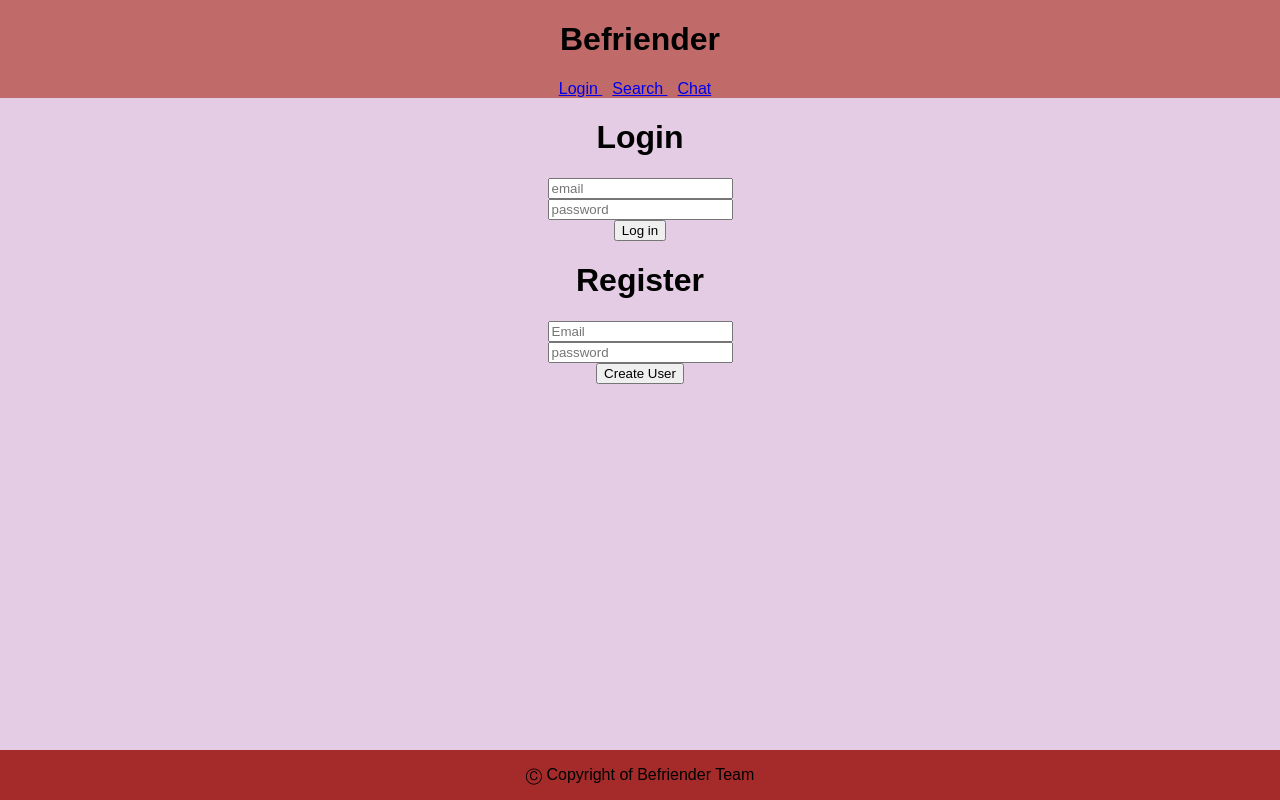
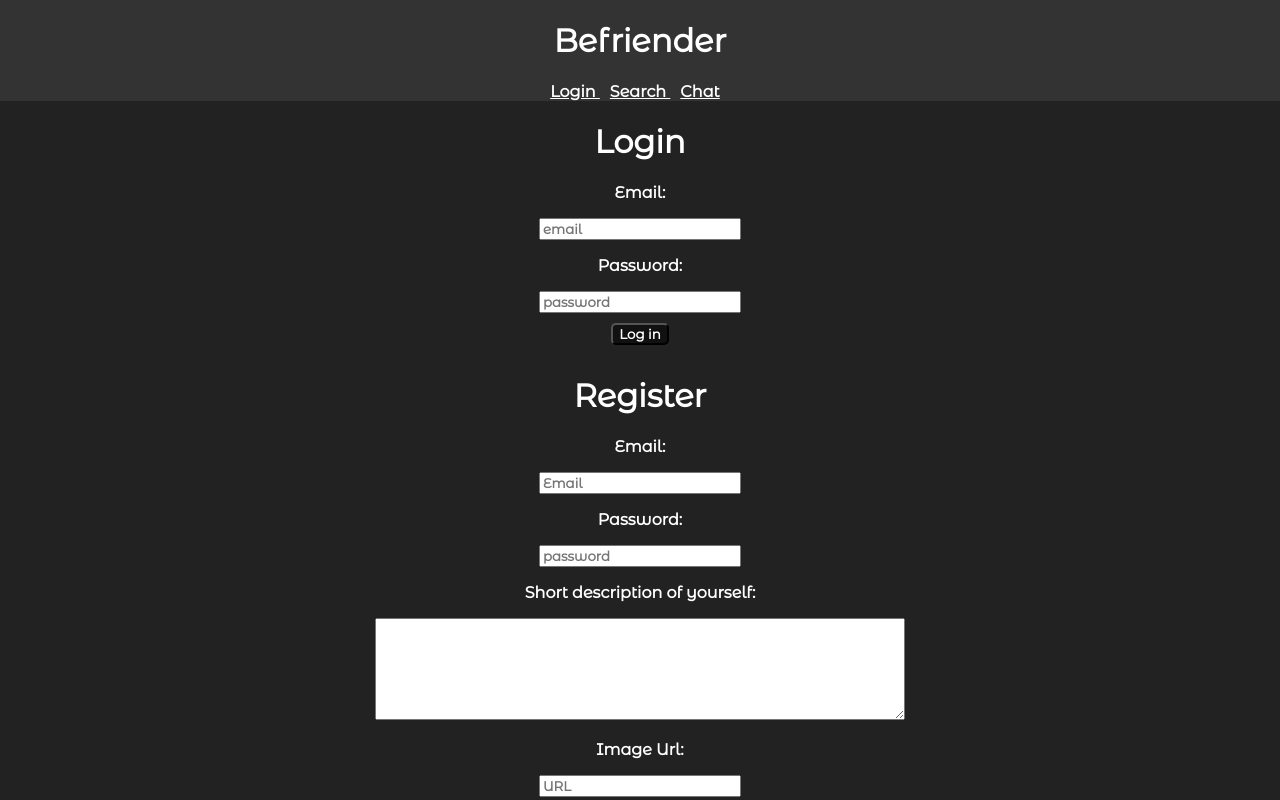
Before and after one commit to vheijl/Befriender, a React (Create React App) app in the folder frontend/befriender/: page / in a window 1280 px wide. Shown: the top 800 px of the page. Built offline with nearby package versions, Linux system fonts and the light colour scheme.

Commit message:
Dark theme css styling

```diff
--- a/frontend/befriender/public/index.html
+++ b/frontend/befriender/public/index.html
@@ -3,6 +3,9 @@
   <head>
     <meta charset="utf-8" />
     <link rel="icon" href="%PUBLIC_URL%/favicon.ico" />
+
+    <!-- Google Fonts-->
+    <link href="https://fonts.googleapis.com/css?family=Montserrat+Alternates&display=swap" rel="stylesheet">
 
     <link rel="stylesheet" href="https://unpkg.com/leaflet@1.5.1/dist/leaflet.css"/>
 
--- a/frontend/befriender/src/App.css
+++ b/frontend/befriender/src/App.css
@@ -1,38 +1,25 @@
 *{
-    font-family: sans-serif;
+    font-family: 'Montserrat Alternates', sans-serif;;
+    font-weight: bold;
+    color:#FFF;
+
 }
 
-h1,h3 {
+input, textarea {
+    color:#000;
+}
+
+.friends, .info, .chatHistory, .login, body {
+    background-color: #222;
+}
+
+.header, .footer {
+    background-color:#333 ;
     text-align:center;
 }
 
 a {
-    padding-right:10px
-}
-
-body {
-    background-color: rgb(228, 205, 228);
-}
-
-.App {
-    background-color: cornflowerblue;
-}
-
-.header {
-    background-color: #c06a6a;
-    text-align:center;
-}
-
-.footer {
-    background-color: brown;
-    text-align:center;
-}
-
-.styling {
-    display:grid;
-    grid-template-rows: auto 1fr 50px;
-    min-height: 100vh;
-    grid-template-columns: 100%;
+    padding-right:10px;
 }
 
 .login {
@@ -40,21 +27,14 @@ body {
 }
 
 .chatHistory {
-    background-color: #537ec5;
-    border-radius: 20px;
     overflow-y: auto;
     max-height: 100%;
 }
 
 .friends {
-    background-color: #b2fcff;
-    border-radius: 20px;
-    /* padding: 20px; */
+    border-right:1px solid #555 ;
 }
 
-.friends div {
-    /* margin-top:10px; */
-}
 
 .friends div div {
     padding: 10px;
@@ -66,51 +46,39 @@ body {
     color: white;
 }
 
-.info {
-    background-color: #293a80;
-    border-radius: 20px;
+.styling {
+    display:grid;
+    grid-template-rows: auto 1fr 50px;
+    min-height: 100vh;
+    grid-template-columns: 100%;
 }
-
-.sendText {
-    background-color: #f39422;
-    border-radius: 20px;
-}
-
-
-
-
 
 .chat {
     display: grid;
-    /* grid-template-columns: repeat(5, 1fr); */
-    /* grid-template-rows: repeat(5, 1fr); */
     grid-column-gap: 5px;
     grid-row-gap: 5px;
     margin:5px;
     grid-template-areas:
         "friends chat info"
         "friends send info";
-    grid-template-columns: 1fr 5fr 1fr;
+    grid-template-columns: 2fr 6fr 3fr;
     grid-template-rows: minmax(auto, 90%);
 }
 
 .friends {
-    /* grid-area: 1 / 1 / 6 / 2;  */
     grid-area: friends;
 }
 
 .info {
-    /* grid-area: 1 / 5 / 6 / 6;  */
     grid-area: info;
     position: relative;
 }
 
-.info p {
-    padding: 20px;
+.info {
+    padding: 10px;
 }
 
 .chatHistory {
-    /* grid-area: 1 / 2 / 5 / 5;  */
     grid-area: chat;
     max-height: 75vh;
     min-height: 50vh;
@@ -118,7 +86,6 @@ body {
 }
 
 .sendText {
-    /* grid-area: 5 / 2 / 6 / 5;  */
     grid-area: send;
 }
 
@@ -137,8 +104,7 @@ body {
 
 .right {
     text-align: right;
-    background-color: #b3dbff;
-    /* display: inline-block; */
+    background-color: #111;
     border-radius: 30px 30px 0 30px;
     float: right;
 }
@@ -156,33 +122,22 @@ body {
 
 .left {
     text-align: left;
-    background-color: aliceblue;
+    background-color: #111;
     display: inline-block;
     border-radius: 30px 30px 30px 0;
 }
 
 .right, .left {
     padding: 20px;
-    box-shadow: 0px 4px 6px -3px #293a80;
+    box-shadow: 0px 4px 10px -3px #CCC;
 }
 
 .person {
-    background: white;
-    width: 500px;
-    margin: 10px auto;
-    border-radius: 5px;
-    text-align: left;
-    padding: 10px;
-}
-
-.person h1 {
-    text-align: left;
-    padding: 0;
+    width: 100px;
 }
 
 .friendList .active {
     background-color: #f39422;
-    color: white;
 }
 
 .sendText input {
@@ -208,6 +163,12 @@ body {
 
 .sendText button:hover {
     cursor: pointer;
-    background:gray;
-    color: white;
+    background-color:black;
+
 }
+
+.login button{
+    margin:10px;
+    background-color: #111;
+    border-radius:5px;
+}
--- a/frontend/befriender/src/components/login/Login.js
+++ b/frontend/befriender/src/components/login/Login.js
@@ -35,10 +35,12 @@ function Login(props) {
          <form onSubmit={loginUser}>
             <h1> Login </h1>
             <div className="">
+                <p> Email: </p>
                 <input onChange={handleChange} name="email" type="email" placeholder="email" />
             </div>
 
             <div className="">
+              <p>Password:</p>
                 <input onChange={handleChange} name="password" type="password" placeholder="password" />
             </div>
 
@@ -46,7 +48,7 @@ function Login(props) {
 
           </form>
 
-          <Register/>
+          <Register className="register"/>
 
       </div>
   );
--- a/frontend/befriender/src/components/login/Register.js
+++ b/frontend/befriender/src/components/login/Register.js
@@ -4,7 +4,7 @@ import React,{useState} from 'react';
 function Register() {
 
     // Used to keep track of user input to Register
-    const [stateRegister, setRegister] = useState({email:"",password:""});
+    const [stateRegister, setRegister] = useState({username:"",email:"",password:"",description:"",image_url:"", latitude:"", longitude:""});
 
     function handleRegister(event){
       setRegister({...stateRegister,[event.target.name]:event.target.value,
@@ -23,13 +23,35 @@ function Register() {
       <div>
       <form onSubmit={registerUser}>
             <h1> Register</h1>
-            <div className="">
-                <input onChange={handleRegister} placeholder="Email" type="email"/>
+            <div>
+                <p> Email: </p>
+                <input onChange={handleRegister} name="email" placeholder="Email" type="email"/>
             </div>
-            <div className="">
-                <input onChange={handleRegister} placeholder="password" type="password"/>
+
+            <div>
+              <p> Password: </p>
+                <input onChange={handleRegister} name="password" placeholder="password" type="password"/>
             </div>
-            <button className="" type="submit"> Create User </button>
+
+            <div>
+              <p> Short description of yourself: </p>
+              <textarea onChange={handleRegister} name="description" cols="60" rows="6"> </textarea>
+            </div>
+
+            <div>
+              <p> Image Url:</p>
+              <input onChange={handleRegister} type="text" name="image_url" placeholder="URL"/>
+            </div>
+
+            <div>
+              <h3> Where do you live? Data is only shared between friends... We promise</h3>
+              <p> Location Coordinates </p>
+                <input onChange={handleRegister} placeholder="Longitude" name="longitude" type="text"/>
+                <input onChange={handleRegister} placeholder="Latitude" name="latitude" type="text"/>
+            </div>
+
+
+            <button type="submit"> Create User </button>
 
           </form>
       </div>
--- a/frontend/befriender/src/components/search/Person.js
+++ b/frontend/befriender/src/components/search/Person.js
@@ -20,7 +20,7 @@ function Person(props) {
     }
 
     return (
-        <div className="person">
+        <div>
             <h1>{props.personData.username}</h1>
             <p>{props.personData.email}</p>
             <p>{props.personData.description}</p>
```
